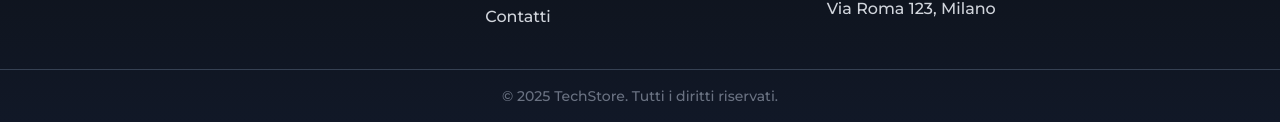
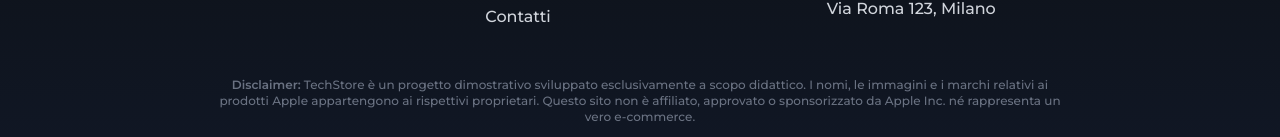
Before and after one commit to Giuseppe1693/TECHSTORE, a React (Vite) app in the folder techstore/: page /#/ in a window 1280 px wide. Shown: the part 815-952 px from the top of the page. Built offline with nearby package versions, Linux system fonts and the light colour scheme.

Commit message:
modifiche footer

```diff
--- a/techstore/src/components/Footer.jsx
+++ b/techstore/src/components/Footer.jsx
@@ -1,3 +1,5 @@
+import { Link } from "react-router-dom";
+
 export default function Footer() {
   return (
     <footer className="bg-linear-to-b from-[#0d1117] to-[#111827] text-gray-300 mt-16">
@@ -11,19 +13,19 @@ export default function Footer() {
           <h4 className="text-lg font-semibold text-cyan-400 mb-3">Link Utili</h4>
           <ul className="space-y-1">
             <li>
-              <a href="/home" className="hover:text-yellow-300">
+              <Link to="/home" className="hover:text-yellow-300">
                 Home
-              </a>
+              </Link>
             </li>
             <li>
-              <a href="/prodotti" className="hover:text-yellow-300">
+              <Link to="/prodotti" className="hover:text-yellow-300">
                 Prodotti
-              </a>
+              </Link>
             </li>
             <li>
-              <a href="/contatti" className="hover:text-yellow-300">
+              <Link to="/contatti" className="hover:text-yellow-300">
                 Contatti
-              </a>
+              </Link>
             </li>
           </ul>
         </div>
@@ -36,6 +38,15 @@ export default function Footer() {
         </div>
       </div>
 
+      {/* DISCLAIMER LEGALE */}
+      <div className="text-center text-xs text-gray-500 px-4 max-w-4xl mx-auto pb-4">
+        <p className="mt-2">
+          <strong>Disclaimer:</strong> TechStore è un progetto dimostrativo sviluppato esclusivamente a scopo didattico.
+          I nomi, le immagini e i marchi relativi ai prodotti Apple appartengono ai rispettivi proprietari. Questo sito
+          non è affiliato, approvato o sponsorizzato da Apple Inc. né rappresenta un vero e-commerce.
+        </p>
+      </div>
+
       <div className="border-t border-gray-700 text-center text-sm text-gray-500 py-4">
         © 2025 TechStore. Tutti i diritti riservati.
       </div>
```
